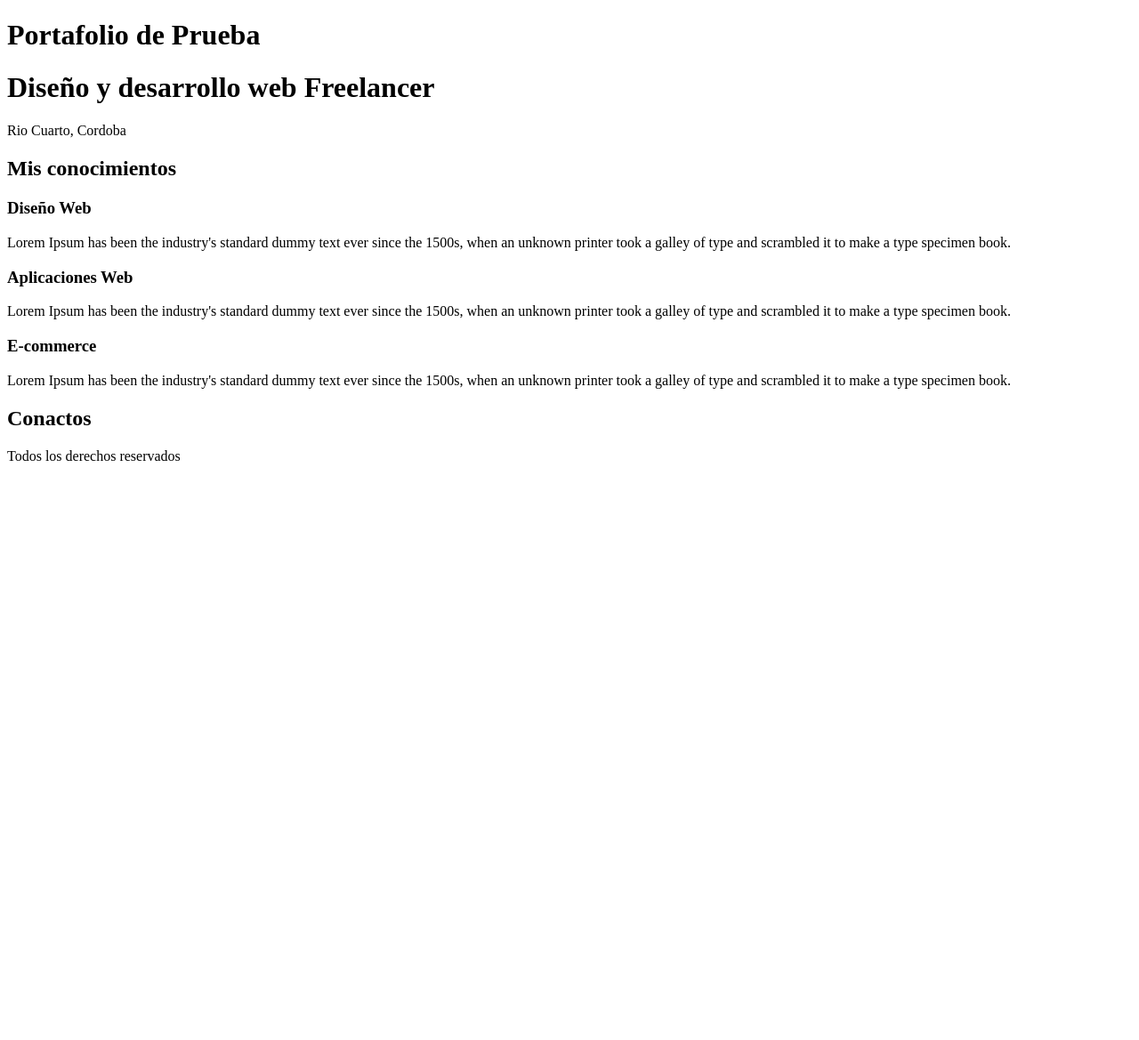
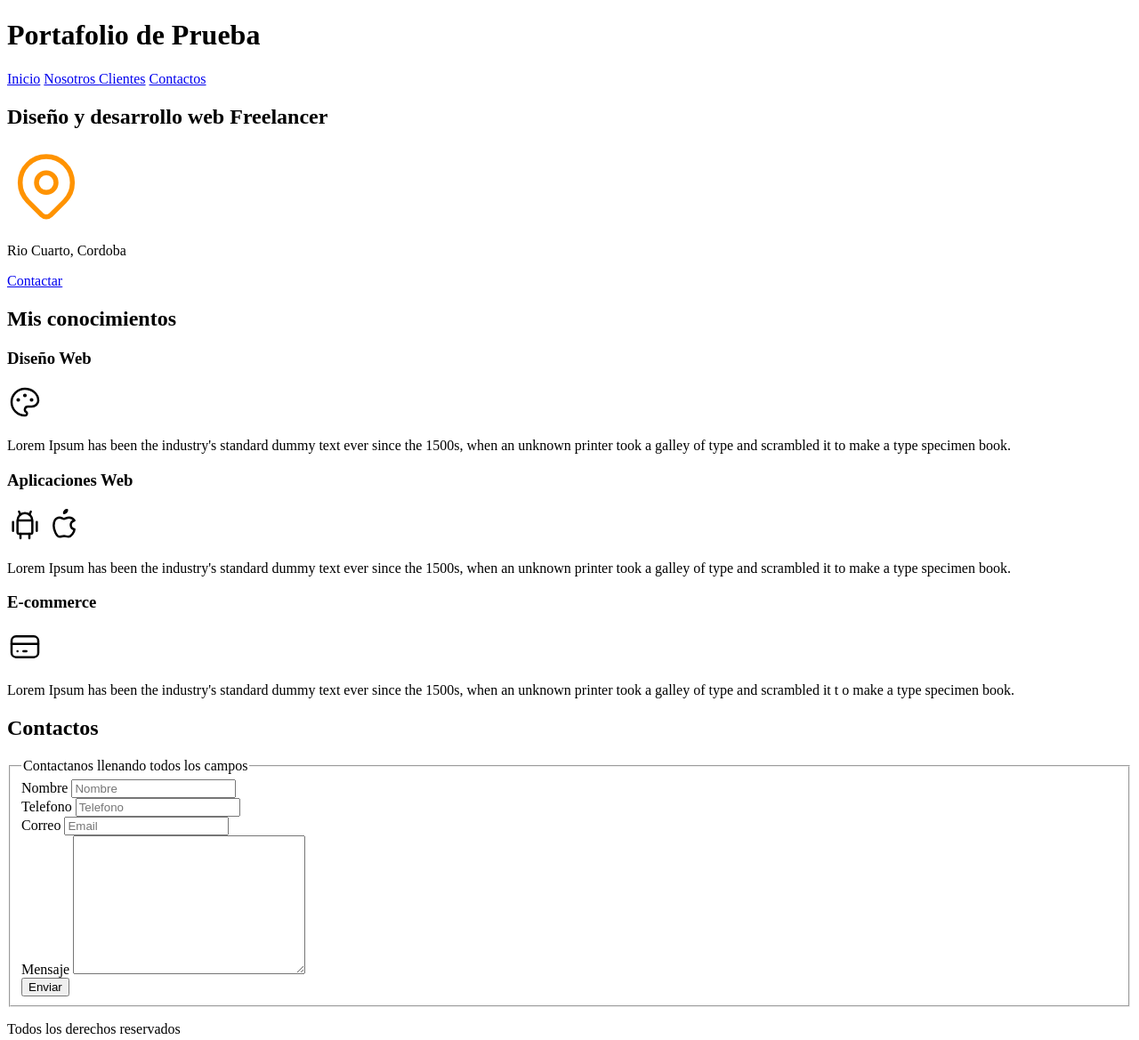
Before and after one commit to ignaciogiorgis/MaquetadoFreelancer, a plain HTML site: page index.html in a window 1280 px wide. Shown: the whole page at 89% size. Before the commit the page ends 800 px from the top, so only its background shows below. Drawn offline with Linux system fonts and the light colour scheme.

Commit message:
estreuctura html y formularios

```diff
--- a/index.html
+++ b/index.html
@@ -1,32 +1,123 @@
 <!DOCTYPE html>
 <html lang="en">
+
 <head>
     <meta charset="UTF-8">
     <meta http-equiv="X-UA-Compatible" content="IE=edge">
     <meta name="viewport" content="width=device-width, initial-scale=1.0">
     <title>Sitio Freelancer</title>
 </head>
+
 <body>
+    <header>
         <h1>Portafolio de Prueba</h1>
+    </header>
 
+    <nav>
+        <a href="#">Inicio</a>
+        <a href="#">Nosotros </a>
+        <a href="#">Clientes</a>
+        <a href="#">Contactos</a>
+    </nav>
+
+    <section>
         <h1>Diseño y desarrollo web Freelancer</h1>
+        <svg xmlns="http://www.w3.org/2000/svg" class="icon icon-tabler icon-tabler-map-pin" width="88" height="88" viewBox="0 0 24 24" stroke-width="1.5" stroke="#ff9300" fill="none" stroke-linecap="round" stroke-linejoin="round">
+            <path stroke="none" d="M0 0h24v24H0z" fill="none"/>
+            <circle cx="12" cy="11" r="3" />
+            <path d="M17.657 16.657l-4.243 4.243a2 2 0 0 1 -2.827 0l-4.244 -4.243a8 8 0 1 1 11.314 0z" />
+          </svg>
+        <p>Rio Cuarto, Cordoba</p>
+        <a href="#">Contactar</a>
+    </section>
 
-        <p>Rio Cuarto, Cordoba</p>
 
+
+    <main>
         <h2>Mis conocimientos</h2>
 
-        <h3>Diseño Web</h3>
-        <p>Lorem Ipsum has been the industry's standard dummy text ever since the 1500s, when an unknown printer took a galley of type and scrambled it to make a type specimen book.</p>
+        <section>
+            <h3>Diseño Web</h3>
+            <svg xmlns="http://www.w3.org/2000/svg" class="icon icon-tabler icon-tabler-palette" width="40" height="40" viewBox="0 0 24 24" stroke-width="1.5" stroke="#000000" fill="none" stroke-linecap="round" stroke-linejoin="round">
+                <path stroke="none" d="M0 0h24v24H0z" fill="none"/>
+                <path d="M12 21a9 9 0 1 1 0 -18a9 8 0 0 1 9 8a4.5 4 0 0 1 -4.5 4h-2.5a2 2 0 0 0 -1 3.75a1.3 1.3 0 0 1 -1 2.25" />
+                <circle cx="7.5" cy="10.5" r=".5" fill="currentColor" />
+                <circle cx="12" cy="7.5" r=".5" fill="currentColor" />
+                <circle cx="16.5" cy="10.5" r=".5" fill="currentColor" />
+              </svg>
+            <p>Lorem Ipsum has been the industry's standard dummy text ever since the 1500s, when an unknown printer took a galley of type and scrambled it to make a type specimen book.</p>
+        </section>
 
-        <h3>Aplicaciones Web</h3>
-        <p>Lorem Ipsum has been the industry's standard dummy text ever since the 1500s, when an unknown printer took a galley of type and scrambled it to make a type specimen book.</p>
+        <section>
+            <h3>Aplicaciones Web</h3>
+            <svg xmlns="http://www.w3.org/2000/svg" class="icon icon-tabler icon-tabler-brand-android" width="40" height="40" viewBox="0 0 24 24" stroke-width="1.5" stroke="#000000" fill="none" stroke-linecap="round" stroke-linejoin="round">
+                <path stroke="none" d="M0 0h24v24H0z" fill="none"/>
+                <line x1="4" y1="10" x2="4" y2="16" />
+                <line x1="20" y1="10" x2="20" y2="16" />
+                <path d="M7 9h10v8a1 1 0 0 1 -1 1h-8a1 1 0 0 1 -1 -1v-8a5 5 0 0 1 10 0" />
+                <line x1="8" y1="3" x2="9" y2="5" />
+                <line x1="16" y1="3" x2="15" y2="5" />
+                <line x1="9" y1="18" x2="9" y2="21" />
+                <line x1="15" y1="18" x2="15" y2="21" />
+              </svg>
+            <svg xmlns="http://www.w3.org/2000/svg" class="icon icon-tabler icon-tabler-brand-apple" width="40" height="40" viewBox="0 0 24 24" stroke-width="1.5" stroke="#000000" fill="none" stroke-linecap="round" stroke-linejoin="round">
+                <path stroke="none" d="M0 0h24v24H0z" fill="none"/>
+                <path d="M9 7c-3 0 -4 3 -4 5.5c0 3 2 7.5 4 7.5c1.088 -.046 1.679 -.5 3 -.5c1.312 0 1.5 .5 3 .5s4 -3 4 -5c-.028 -.01 -2.472 -.403 -2.5 -3c-.019 -2.17 2.416 -2.954 2.5 -3c-1.023 -1.492 -2.951 -1.963 -3.5 -2c-1.433 -.111 -2.83 1 -3.5 1c-.68 0 -1.9 -1 -3 -1z" />
+                <path d="M12 4a2 2 0 0 0 2 -2a2 2 0 0 0 -2 2" />
+              </svg>
+            <p>Lorem Ipsum has been the industry's standard dummy text ever since the 1500s, when an unknown printer took a galley of type and scrambled it to make a type specimen book.</p>
+        </section>
 
-        <h3>E-commerce</h3>
-        <p>Lorem Ipsum has been the industry's standard dummy text ever since the 1500s, when an unknown printer took a galley of type and scrambled it to make a type specimen book.</p>
+        <section>
+            <h3>E-commerce</h3>
+            <svg xmlns="http://www.w3.org/2000/svg" class="icon icon-tabler icon-tabler-credit-card" width="40" height="40" viewBox="0 0 24 24" stroke-width="1.5" stroke="#000000" fill="none" stroke-linecap="round" stroke-linejoin="round">
+                <path stroke="none" d="M0 0h24v24H0z" fill="none"/>
+                <rect x="3" y="5" width="18" height="14" rx="3" />
+                <line x1="3" y1="10" x2="21" y2="10" />
+                <line x1="7" y1="15" x2="7.01" y2="15" />
+                <line x1="11" y1="15" x2="13" y2="15" />
+              </svg>
+            <p>Lorem Ipsum has been the industry's standard dummy text ever since the 1500s, when an unknown printer took a galley of type and scrambled it t o make a type specimen book.</p>
+        </section>
 
-        <h2>Conactos</h2>
+    </main>
 
+
+    <section>
+        <h2>Contactos</h2>
+
+        <form action="">
+            <fieldset>
+                <legend>
+                    Contactanos llenando todos los campos
+                </legend>
+                <div>
+                    <label>Nombre</label>
+                    <input type="text" placeholder="Nombre">
+                </div>
+                <div>
+                    <label>Telefono</label>
+                    <input type="tel" placeholder="Telefono">
+                </div>
+                <div>
+                    <label>Correo</label>
+                    <input type="email" placeholder="Email">
+                </div>
+                <div>
+                    <label>Mensaje</label>
+                    <textarea name="" id="" cols="30" rows="10"></textarea>
+                </div>
+                <div>
+                    <input type="Submit" value="Enviar">
+                </div>
+            </fieldset>
+        </form>
+    </section>
+
+    <footer>
         <p>Todos los derechos reservados</p>
+    </footer>
 
 </body>
+
 </html>
```
Also changed, not shown: html.png (added), html2.png (added), 1 other file.
